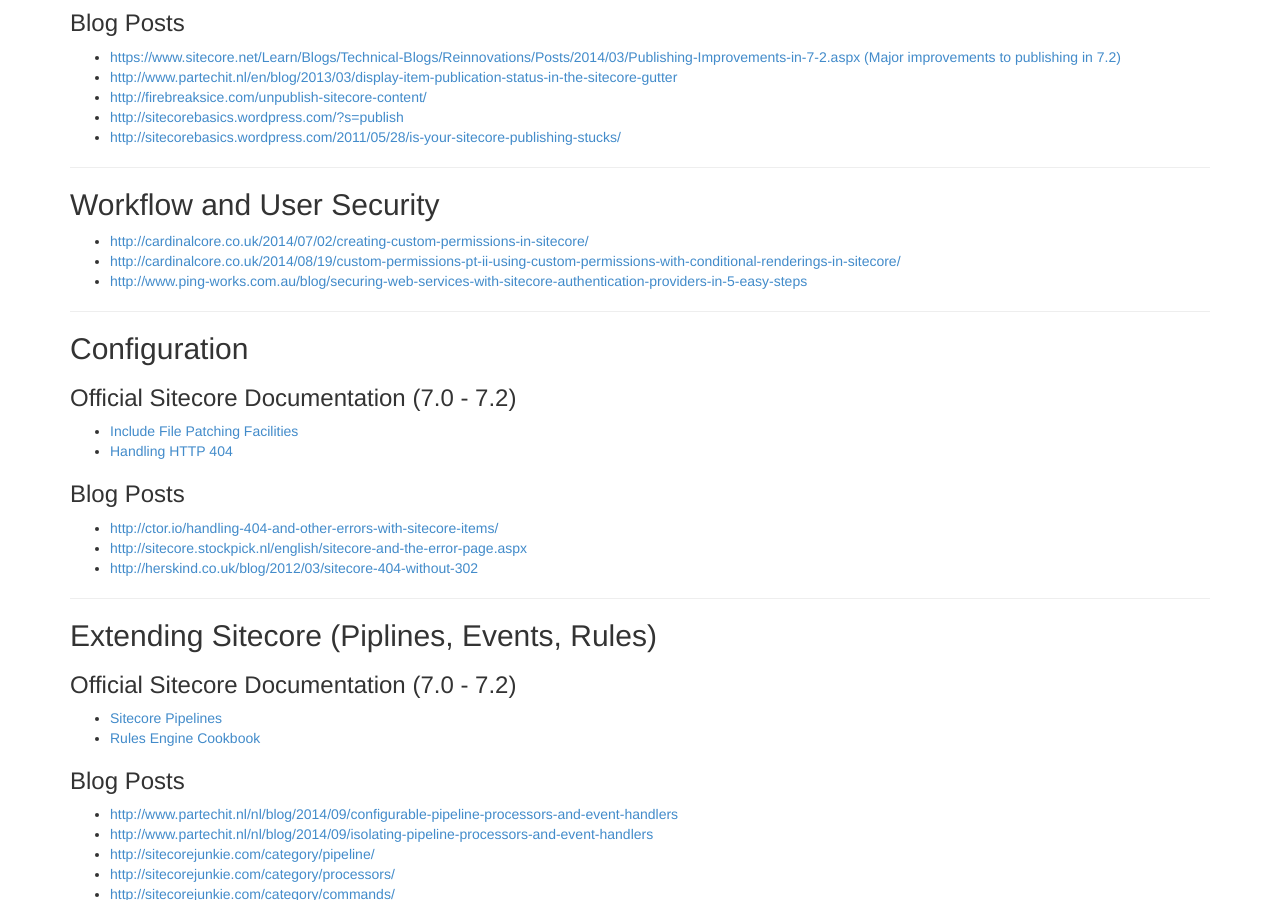
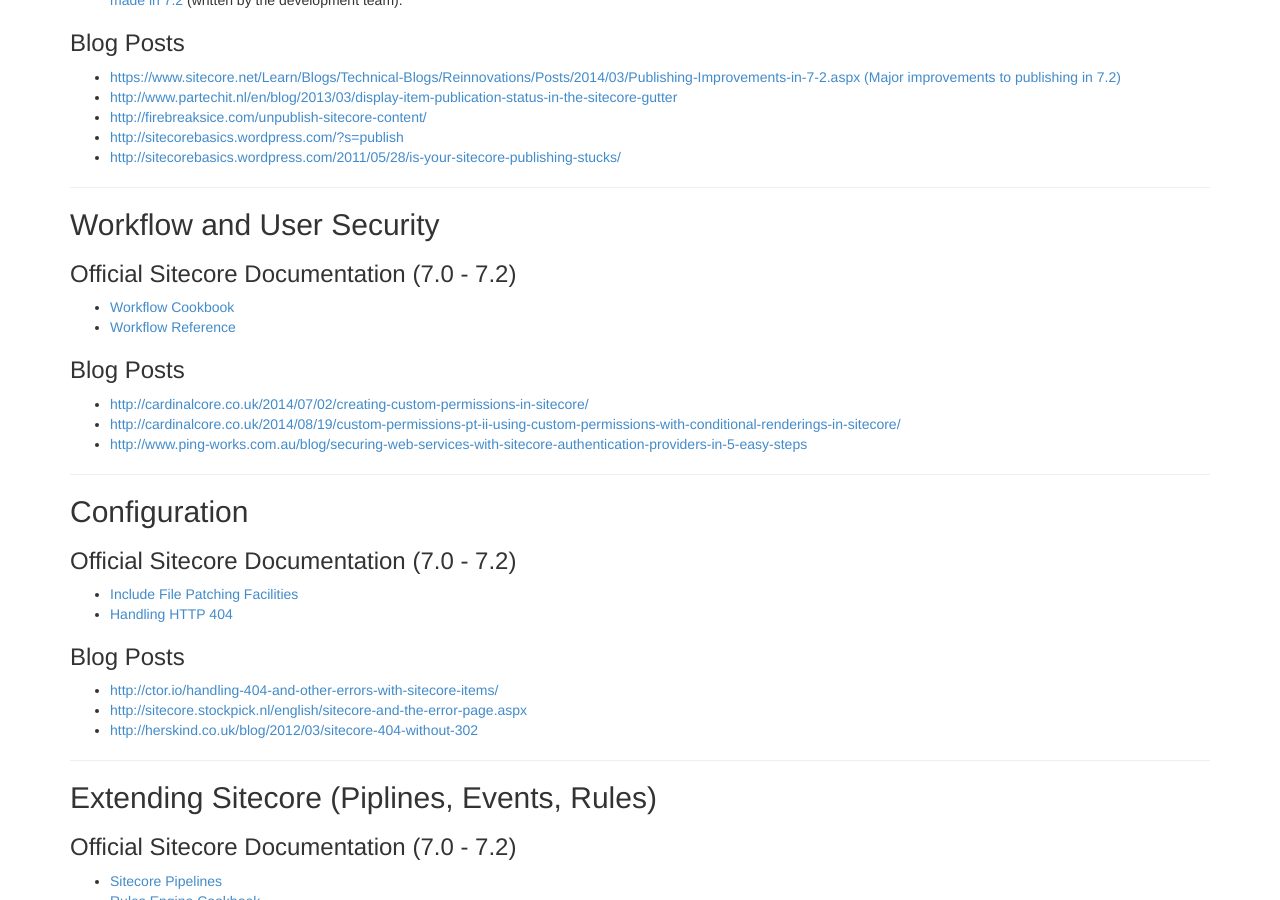
Before and after one commit to Sitecore-Community/docs, a Jekyll site: the page built from documentation/Sitecore Fundamentals/index.md, in a window 1280 px wide and 900 px high, scrolled down 1636 px. Built offline with Jekyll 4.4.1, drawn with Linux system fonts in a browser that asks for light colours; nearby versions of some CDN libraries.

Commit message:
added replication guide and workflow references.

```diff
--- a/documentation/Sitecore Fundamentals/index.md
+++ b/documentation/Sitecore Fundamentals/index.md
@@ -26,6 +26,7 @@
 Basic Sitecore API reference.
 * [Content Reference](http://sdn.sitecore.net/Reference/Sitecore%207/Content%20Reference.aspx)
 Overview of how Sitecore manages content, including information about **the content tree** and **versioning**.
+* [Sitecore Query](http://sdn.sitecore.net/Reference/Using%20Sitecore%20Query.aspx)
 
 ### Blog Posts
 
@@ -82,6 +83,12 @@
 --------------------------
 
 ## Workflow and User Security
+
+### Official Sitecore Documentation (7.0 - 7.2)
+* [Workflow Cookbook](http://sdn.sitecore.net/Reference/Sitecore%207/Workflow%20Cookbook.aspx)
+* [Workflow Reference](http://sdn.sitecore.net/Reference/Sitecore%207/Workflow%20Reference.aspx)
+
+### Blog Posts
 
 * [http://cardinalcore.co.uk/2014/07/02/creating-custom-permissions-in-sitecore/](http://cardinalcore.co.uk/2014/07/02/creating-custom-permissions-in-sitecore/)
 * [http://cardinalcore.co.uk/2014/08/19/custom-permissions-pt-ii-using-custom-permissions-with-conditional-renderings-in-sitecore/](http://cardinalcore.co.uk/2014/08/19/custom-permissions-pt-ii-using-custom-permissions-with-conditional-renderings-in-sitecore/)
```
Also changed, not shown: documentation/Scaling and Optimization/index.md (+1 -0 lines).
